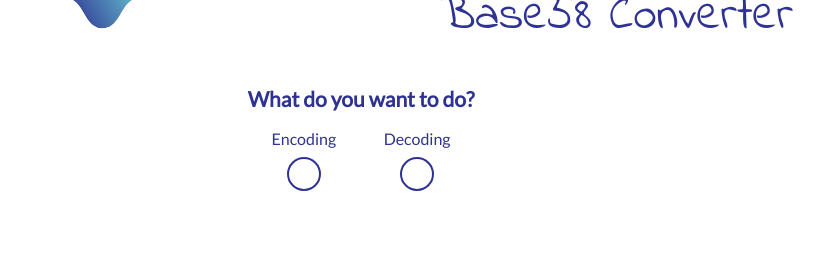
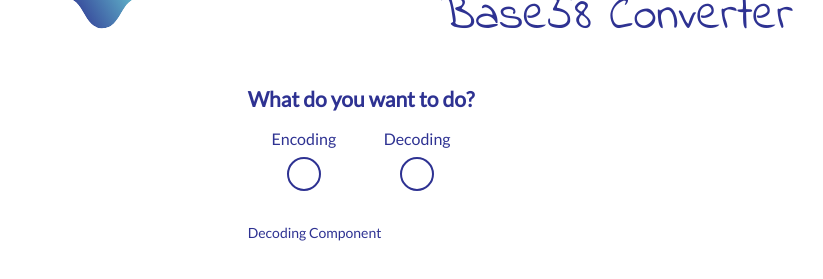
Before and after one commit to eureka-blockchain-solutions/eureka-citation, a React (Create React App) app: page /decoding in a window 1280 px wide. Shown: the part 175-454 px from the top of the page, without its empty margins (279-1102 px from the left). Built offline with nearby package versions, Linux system fonts and the light colour scheme.

Commit message:
Routes, BrowserRouter, Switch

```diff
--- a/src/components/Converter.js
+++ b/src/components/Converter.js
@@ -1,18 +1,23 @@
 import React, { Component } from "react";
 import styled from "styled-components";
 import OptionPicker from "./OptionPicker";
+import MainRouter from "./Router/MainRouter";
+import { Switch, BrowserRouter } from "react-router-dom";
 const Container = styled.div`
   display: flex;
   flex-direction: column;
   margin-top: 2em;
 `;
-const Title = styled.h2``;
+
 class Converter extends Component {
   render() {
     return (
       <Container>
-        <Title>What do you want to do?</Title>
-        <OptionPicker />
+        <BrowserRouter>
+          <Switch>
+            <MainRouter />
+          </Switch>
+        </BrowserRouter>
       </Container>
     );
   }
--- /dev/null
+++ b/src/components/Decoding.js
@@ -0,0 +1,20 @@
+import React, {Component} from "react";
+import styled from "styled-components";
+
+const Container = styled.div``;
+
+class Decoding extends Component {
+    constructor() {
+        super();
+        this.state = {};
+    }
+
+    componentDidMount() {
+    }
+
+    render() {
+        return <Container>Decoding Component</Container>;
+    }
+}
+
+export default Decoding;
--- /dev/null
+++ b/src/components/Encoding.js
@@ -0,0 +1,20 @@
+import React, {Component} from "react";
+import styled from "styled-components";
+
+const Container = styled.div``;
+
+class Encoding extends Component {
+    constructor() {
+        super();
+        this.state = {};
+    }
+
+    componentDidMount() {
+    }
+
+    render() {
+        return <Container>Encoding Component</Container>;
+    }
+}
+
+export default Encoding;
--- a/src/components/OptionPicker.js
+++ b/src/components/OptionPicker.js
@@ -7,11 +7,15 @@ const Container = styled.div`
   justify-content: space-around;
 `;
 
-const OptionPicker = () => {
+const OptionPicker = ({ otherProps }) => {
   return (
     <Container>
-      <RadioButton id={"encoding"}>Encoding</RadioButton>
-      <RadioButton id={"decoding"}>Decoding</RadioButton>
+      <RadioButton id={"encoding"} onChange={value => {}}>
+        Encoding
+      </RadioButton>
+      <RadioButton id={"decoding"} onChange={value => {}}>
+        Decoding
+      </RadioButton>
     </Container>
   );
 };
--- /dev/null
+++ b/src/components/Router/MainRouter.js
@@ -0,0 +1,39 @@
+import React, { Component } from "react";
+import styled from "styled-components";
+import { BrowserRouter, Redirect, Route, Switch } from "react-router-dom";
+import Encoding from "../Encoding";
+import Decoding from "../Decoding";
+import OptionPicker from "../OptionPicker";
+
+const Container = styled.div``;
+
+const Title = styled.h2``;
+
+const MarginTop = styled.div`
+  margin-top: 5em;
+`;
+
+class MainRouter extends Component {
+  constructor() {
+    super();
+    this.state = {};
+  }
+
+  componentDidMount() {}
+
+  render() {
+    return (
+      <Container>
+        <Title>What do you want to do?</Title>
+        <OptionPicker />
+        <MarginTop>
+          <Route path="/encoding" exact render={() => <Encoding />} />
+          <Route path="/decoding" exact render={() => <Decoding />} />
+          <Route path="/" exact render={() => <Redirect to={"/encoding"} />} />
+        </MarginTop>
+      </Container>
+    );
+  }
+}
+
+export default MainRouter;
--- a/src/views/RadioButton.js
+++ b/src/views/RadioButton.js
@@ -52,7 +52,7 @@ const Input = styled.input`
   }
 `;
 
-const RadioButton = ({ id, ...otherProps }) => {
+const RadioButton = ({ id, checked, ...otherProps }) => {
   return (
     <Container>
       <Input
@@ -60,8 +60,9 @@ const RadioButton = ({ id, ...otherProps }) => {
         name="radio1"
         id={id}
         value={id}
+        checked={checked}
         onChange={e => {
-          console.log(e.target.value);
+          otherProps.onChange(e.target.value);
         }}
       />
       <Label htmlFor={id}>{otherProps.children}</Label>
```
